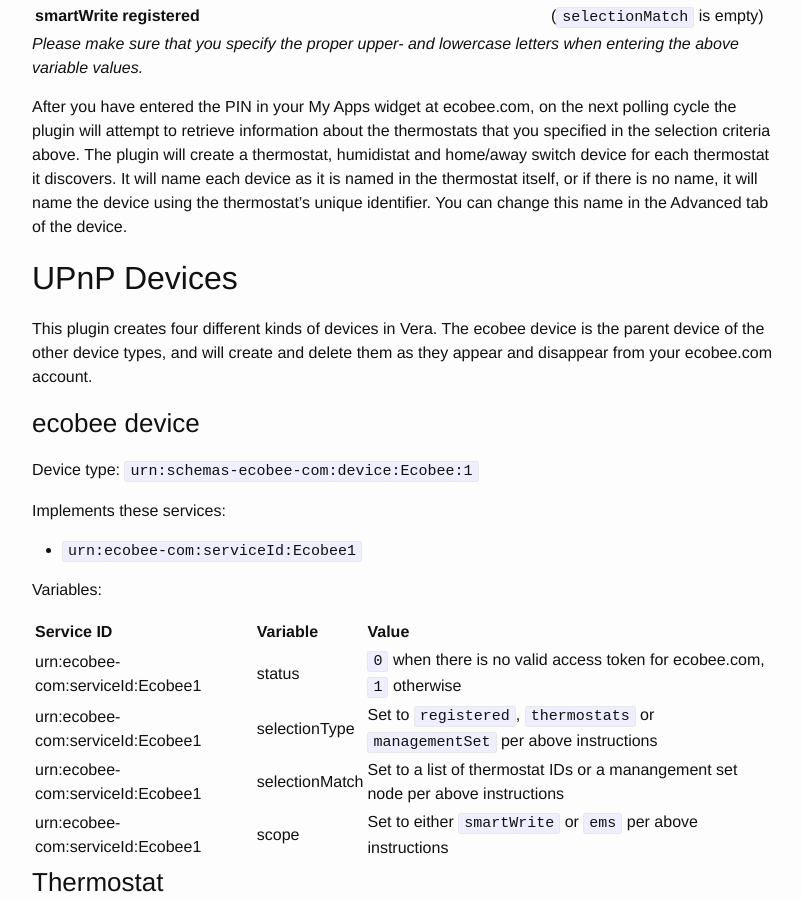
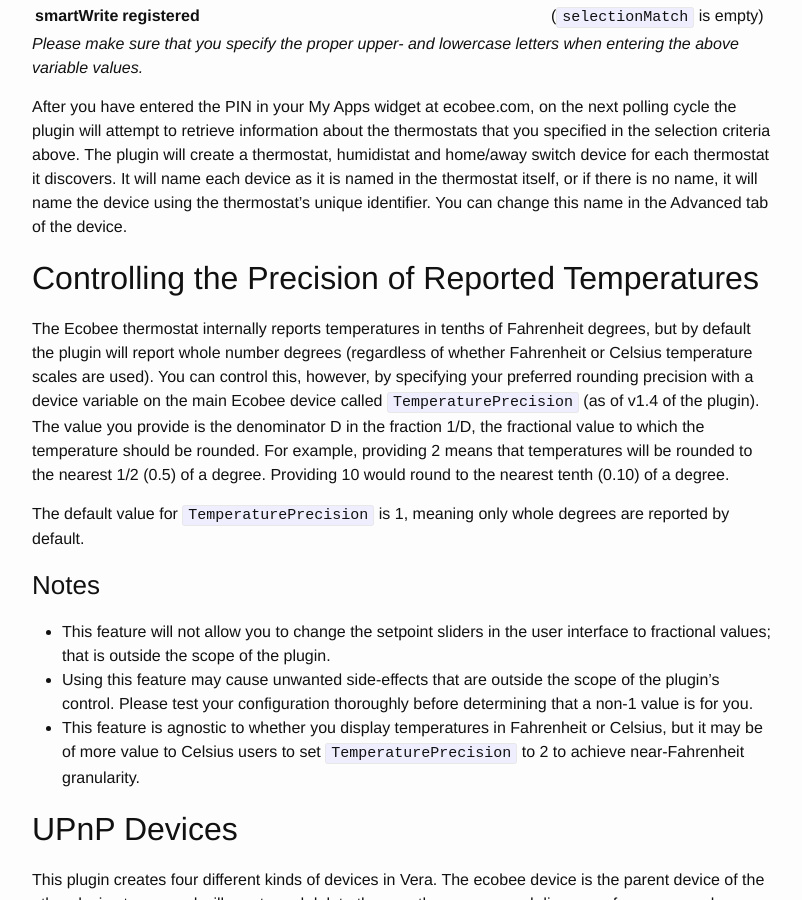
Before and after one commit to watou/vera-ecobee, a Jekyll site: the page built from index.md, in a window 1280 px wide and 900 px high, scrolled down 3135 px. Shown: the whole window, without its empty margins (238-1040 px from the left). Built offline with Jekyll 4.4.1, drawn with Linux system fonts in a browser that asks for light colours.

Commit message:
Updated doc for #19

```diff
--- a/index.md
+++ b/index.md
@@ -79,6 +79,19 @@ If you are non-commercial customer, these variables must be set like this (a `se
 _Please make sure that you specify the proper upper- and lowercase letters when entering the above variable values._
 
 After you have entered the PIN in your My Apps widget at ecobee.com, on the next polling cycle the plugin will attempt to retrieve information about the thermostats that you specified in the selection criteria above.  The plugin will create a thermostat, humidistat and home/away switch device for each thermostat it discovers.  It will name each device as it is named in the thermostat itself, or if there is no name, it will name the device using the thermostat's unique identifier.  You can change this name in the Advanced tab of the device.
+
+
+## Controlling the Precision of Reported Temperatures ##
+
+The Ecobee thermostat internally reports temperatures in tenths of Fahrenheit degrees, but by default the plugin will report whole number degrees (regardless of whether Fahrenheit or Celsius temperature scales are used). You can control this, however, by specifying your preferred rounding precision with a device variable on the main Ecobee device called `TemperaturePrecision` (as of v1.4 of the plugin). The value you provide is the denominator D in the fraction 1/D, the fractional value to which the temperature should be rounded. For example, providing 2 means that temperatures will be rounded to the nearest 1/2 (0.5) of a degree. Providing 10 would round to the nearest tenth (0.10) of a degree.
+
+The default value for `TemperaturePrecision` is 1, meaning only whole degrees are reported by default.
+
+### Notes
+
+* This feature will not allow you to change the setpoint sliders in the user interface to fractional values; that is outside the scope of the plugin.
+* Using this feature may cause unwanted side-effects that are outside the scope of the plugin’s control. Please test your configuration thoroughly before determining that a non-1 value is for you.
+* This feature is agnostic to whether you display temperatures in Fahrenheit or Celsius, but it may be of more value to Celsius users to set `TemperaturePrecision` to 2 to achieve near-Fahrenheit granularity.
 
 ## UPnP Devices ##
 
```
